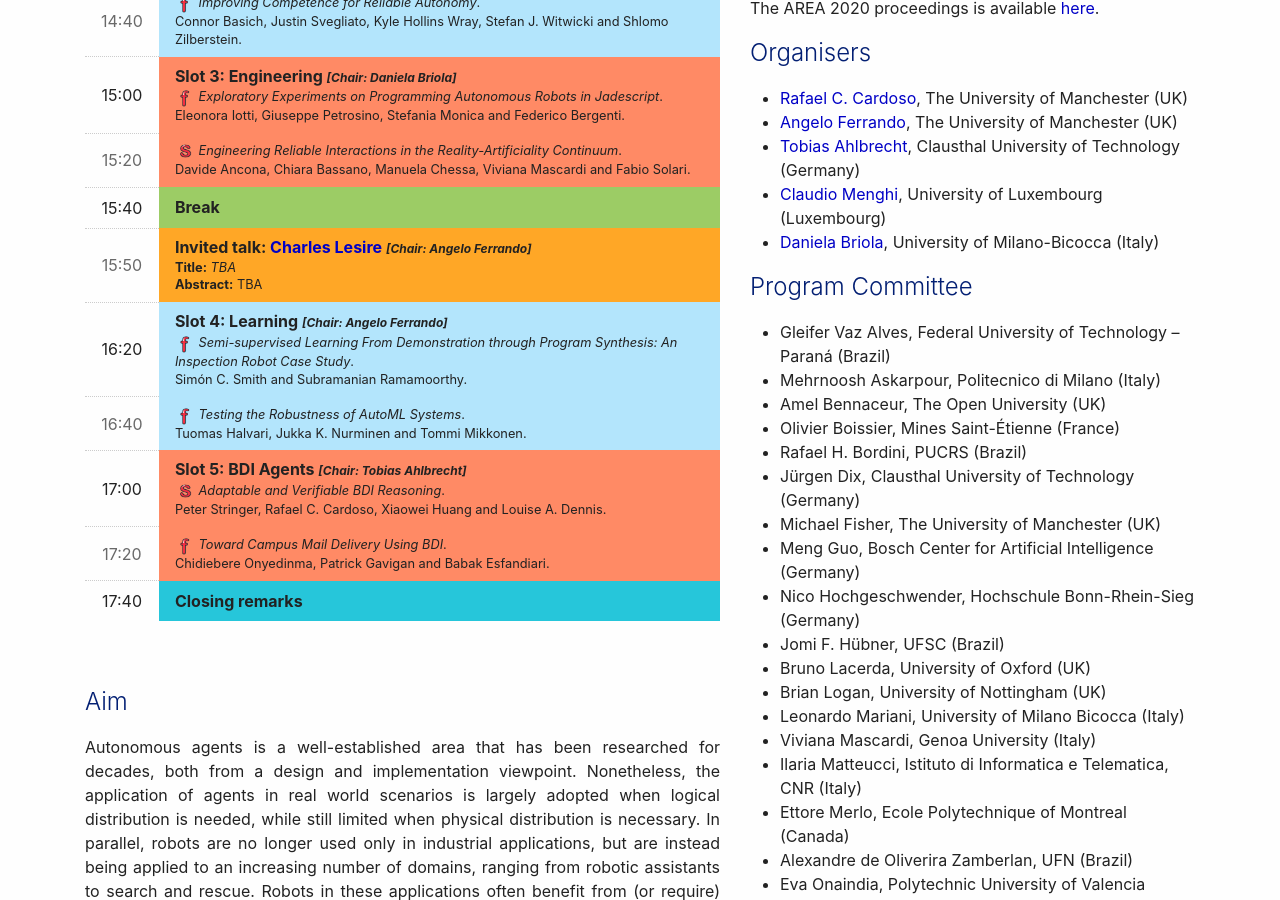
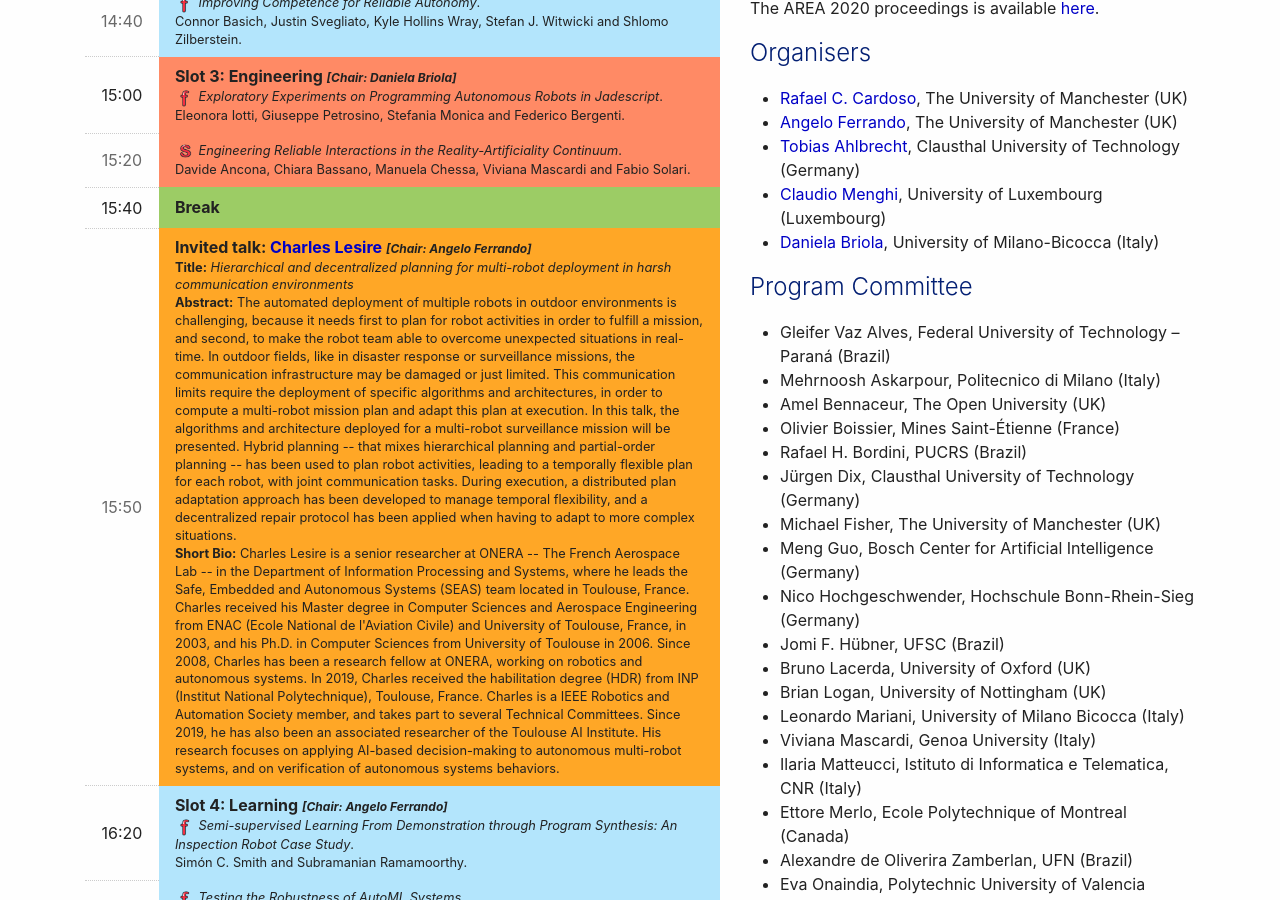
Before and after one commit to area2020/area2020.github.io, a Jekyll site: the page built from index.md, in a window 1280 px wide and 900 px high, scrolled down 914 px. Built offline with Jekyll 4.4.1, drawn with Linux system fonts in a browser that asks for light colours; nearby versions of some CDN libraries.

Commit message:
Update index.md

```diff
--- a/index.md
+++ b/index.md
@@ -127,8 +127,9 @@ We present approaches for verifying whether a given social law is robust under d
             <th>15:50</th>
             <td colspan="4" class="stage-earth">Invited talk: <a href="https://sites.google.com/view/charles-lesire" target="_blank">Charles Lesire</a> <i style="font-size:12px">[Chair: Angelo Ferrando]</i>
               <span>
-                  <b>Title:</b> <i>TBA</i> <br/>
-                  <b>Abstract:</b> TBA
+                  <b>Title:</b> <i>Hierarchical and decentralized planning for multi-robot deployment in harsh communication environments</i> <br/>
+                  <b>Abstract:</b> The automated deployment of multiple robots in outdoor environments is challenging, because it needs first to plan for robot activities in order to fulfill a mission, and second, to make the robot team able to overcome unexpected situations in real-time. In outdoor fields, like in disaster response or surveillance missions, the communication infrastructure may be damaged or just limited. This communication limits require the deployment of specific algorithms and architectures, in order to compute a multi-robot mission plan and adapt this plan at execution. In this talk, the algorithms and architecture deployed for a multi-robot surveillance mission will be presented. Hybrid planning -- that mixes hierarchical planning and partial-order planning -- has been used to plan robot activities, leading to a temporally flexible plan for each robot, with joint communication tasks. During execution, a distributed plan adaptation approach has been developed to manage temporal flexibility, and a decentralized repair protocol has been applied when having to adapt to more complex situations.<br/>
+                  <b>Short Bio:</b> Charles Lesire is a senior researcher at ONERA -- The French Aerospace Lab -- in the Department of Information Processing and Systems, where he leads the Safe, Embedded and Autonomous Systems (SEAS) team located in Toulouse, France. Charles received his Master degree in Computer Sciences and Aerospace Engineering from ENAC (Ecole National de l'Aviation Civile) and University of Toulouse, France, in 2003, and his Ph.D. in Computer Sciences from University of Toulouse in 2006. Since 2008, Charles has been a research fellow at ONERA, working on robotics and autonomous systems. In 2019, Charles received the habilitation degree (HDR) from INP (Institut National Polytechnique), Toulouse, France. Charles is a IEEE Robotics and Automation Society member, and takes part to several Technical Committees. Since 2019, he has also been an associated researcher of the Toulouse AI Institute. His research focuses on applying AI-based decision-making to autonomous multi-robot systems, and on verification of autonomous systems behaviors.
               </span>
             </td>
         </tr>
```
